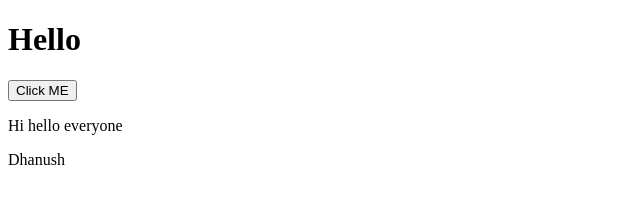
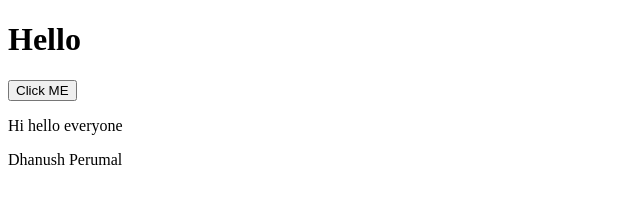
Before and after one commit to dhanushperumal02/ubiquitous-octo-waffle, a plain HTML site: page index.html in a window 1280 px wide. Shown: the full height of the page, 0-640 px from the left. Drawn offline with Linux system fonts and the light colour scheme.

Commit message:
updated name

```diff
--- a/index.html
+++ b/index.html
@@ -9,6 +9,6 @@
     <h1>Hello</h1>
     <button>Click ME</button>
     <p>Hi hello everyone</p>
-    <p>Dhanush</p>
+    <p>Dhanush Perumal</p>
 </body>
 </html>
```
